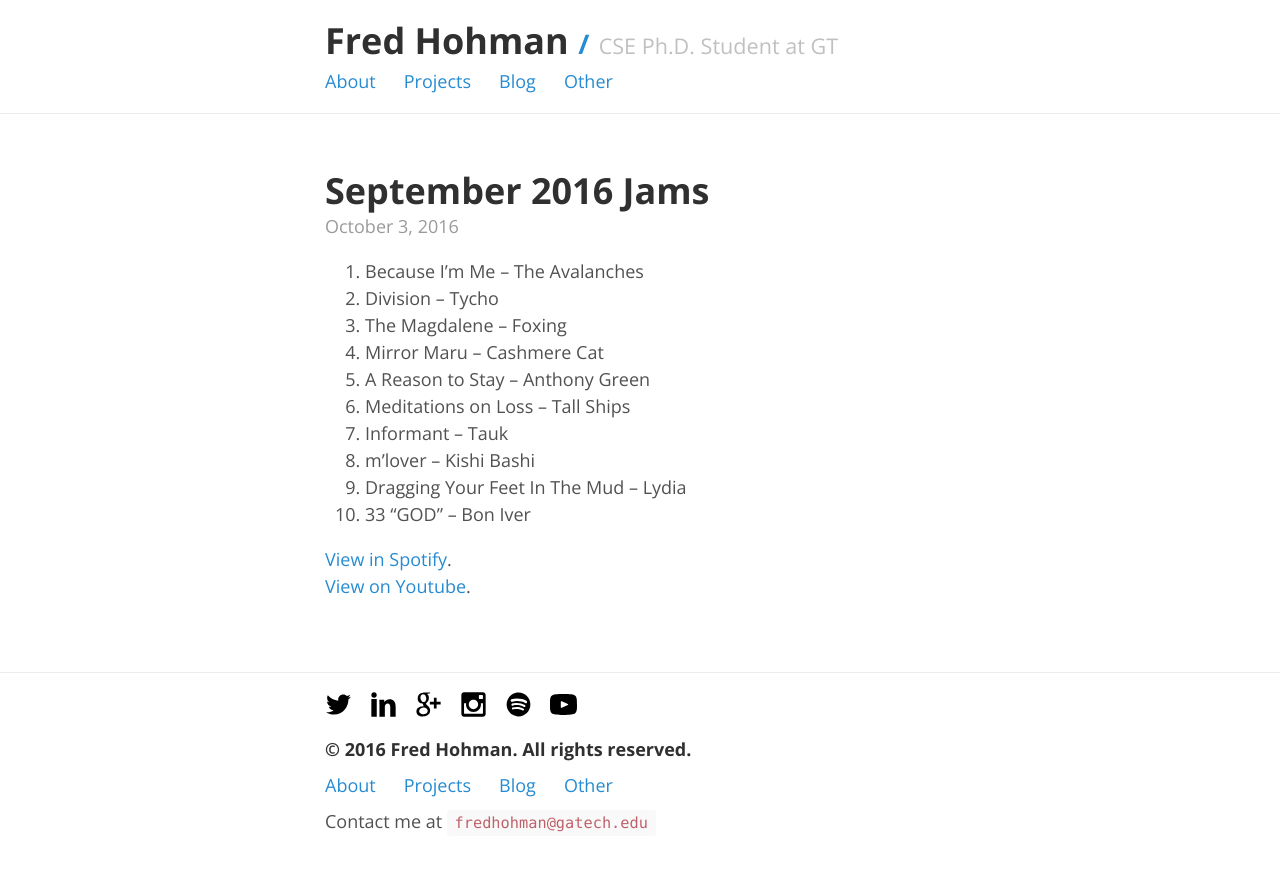
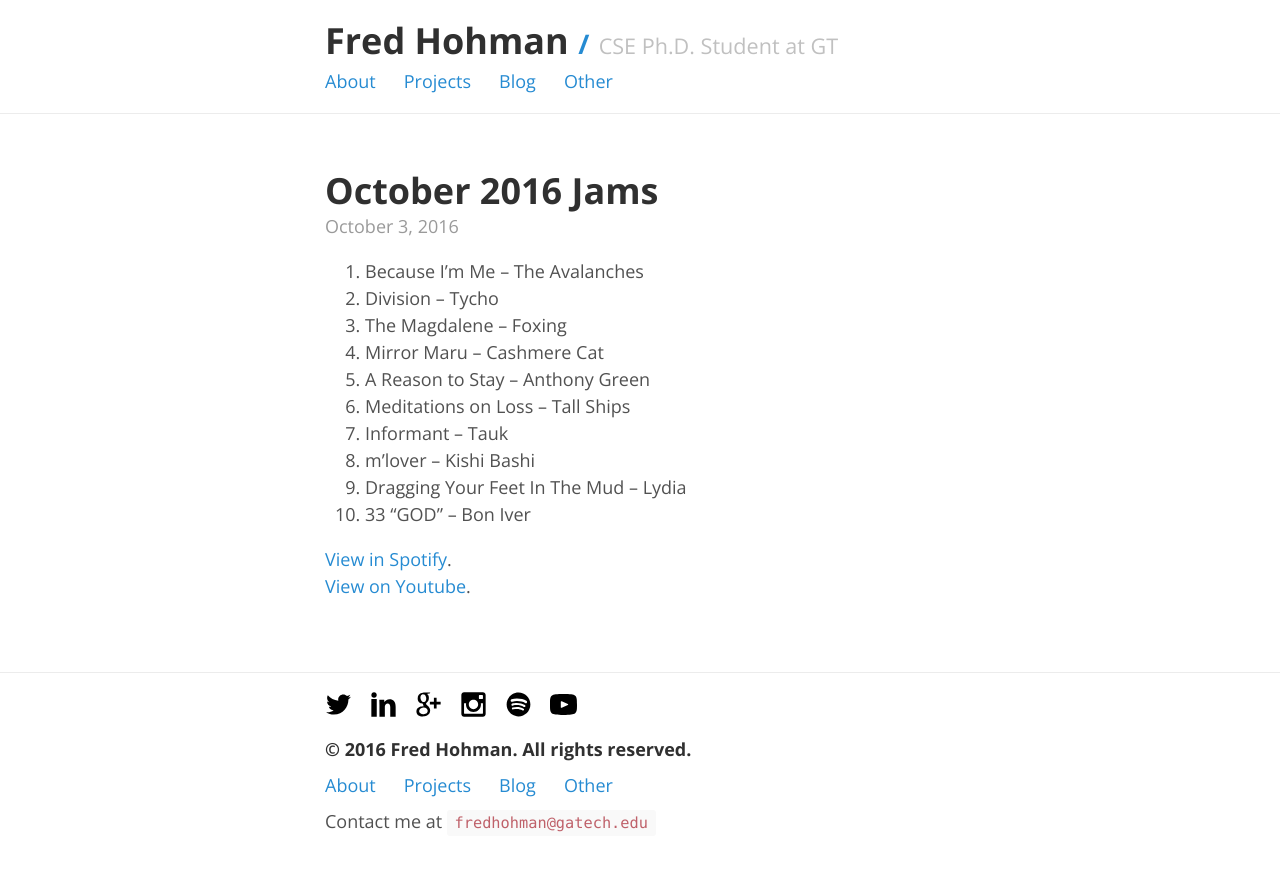
Before and after one commit to fredhohman/fredhohman.github.io, a Jekyll site: the page built from _posts/monthly-music/2016-10-03-october-2016-jams.md, in a window 1280 px wide. Shown: the top 871 px of the page. Built offline with Jekyll 4.4.1, drawn with Linux system fonts in a browser that asks for light colours; comment, search, counter and statistics services are not loaded.

Commit message:
fix title

```diff
--- a/_posts/monthly-music/2016-10-03-october-2016-jams.md
+++ b/_posts/monthly-music/2016-10-03-october-2016-jams.md
@@ -1,9 +1,9 @@
 ---
 layout: post
-title: September 2016 Jams
+title: October 2016 Jams
 categories: monthly-music
 comments: true
-permalink: september-2016-jams/
+permalink: october-2016-jams/
 ---
 
 1. Because I’m Me – The Avalanches
```
